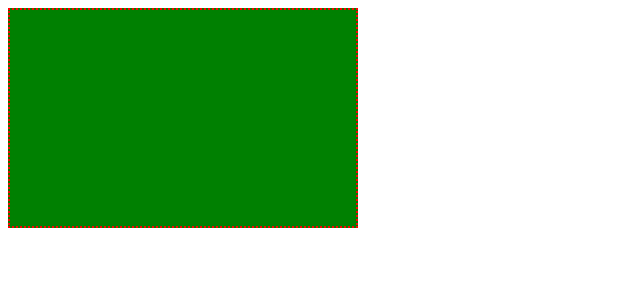
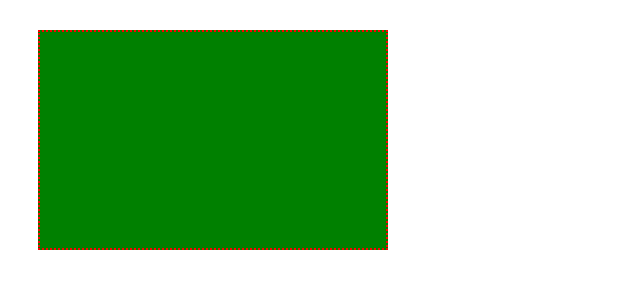
Before and after one commit to ArtemSanchenko/HOMEWORK11, a plain HTML site: page index.html in a window 1280 px wide. Shown: the whole page, without its empty margins (0-640 px from the left). Drawn offline with Linux system fonts and the light colour scheme.

Commit message:
added styles

```diff
--- a/css/styles.css
+++ b/css/styles.css
@@ -4,7 +4,7 @@
     width: 350px;
     height: 220px;
     background-color: green;
-    padding-bottom: 20px;
+    margin: 30px;
     border-color: red;
     border-width: 2px;
     border-style: dotted;
```
